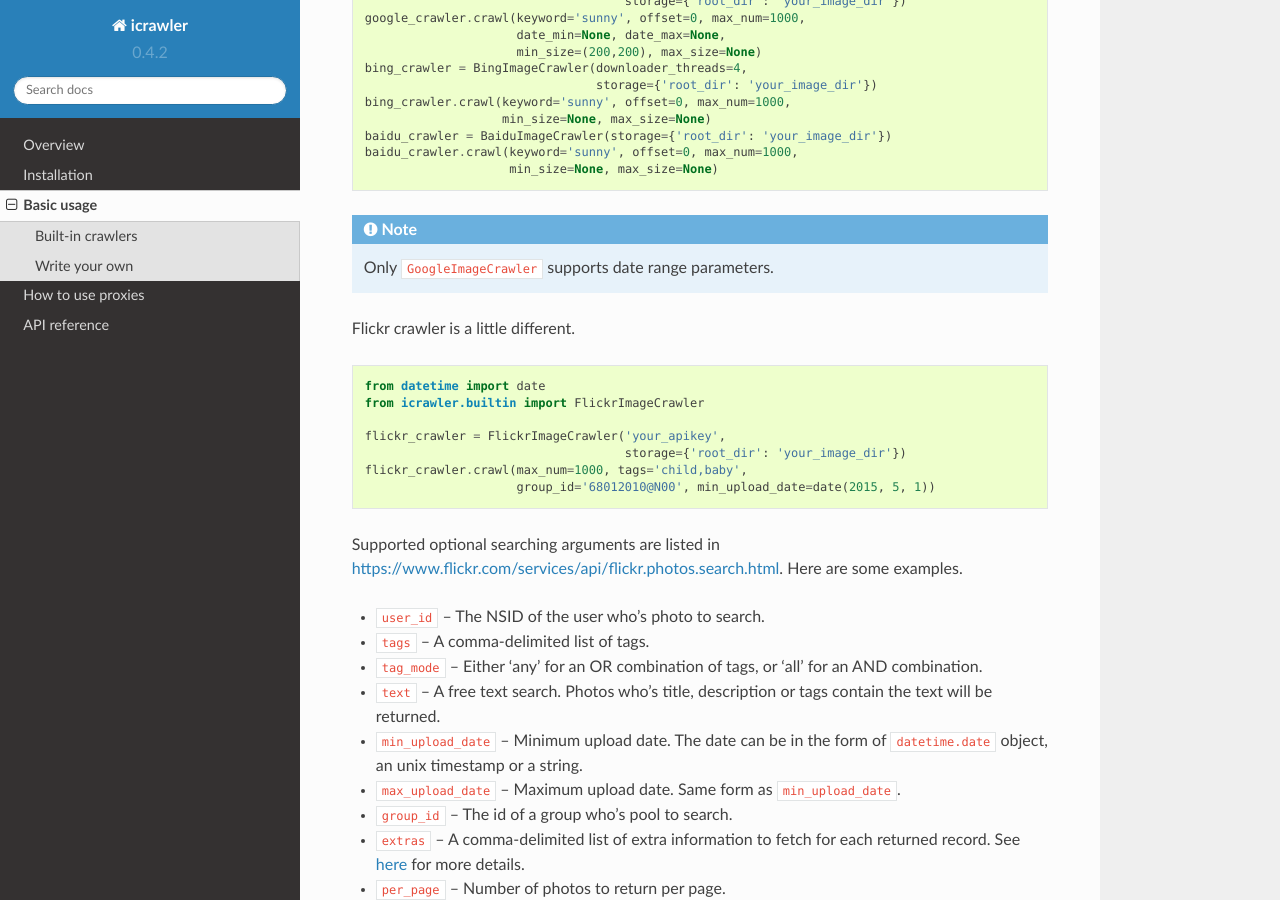
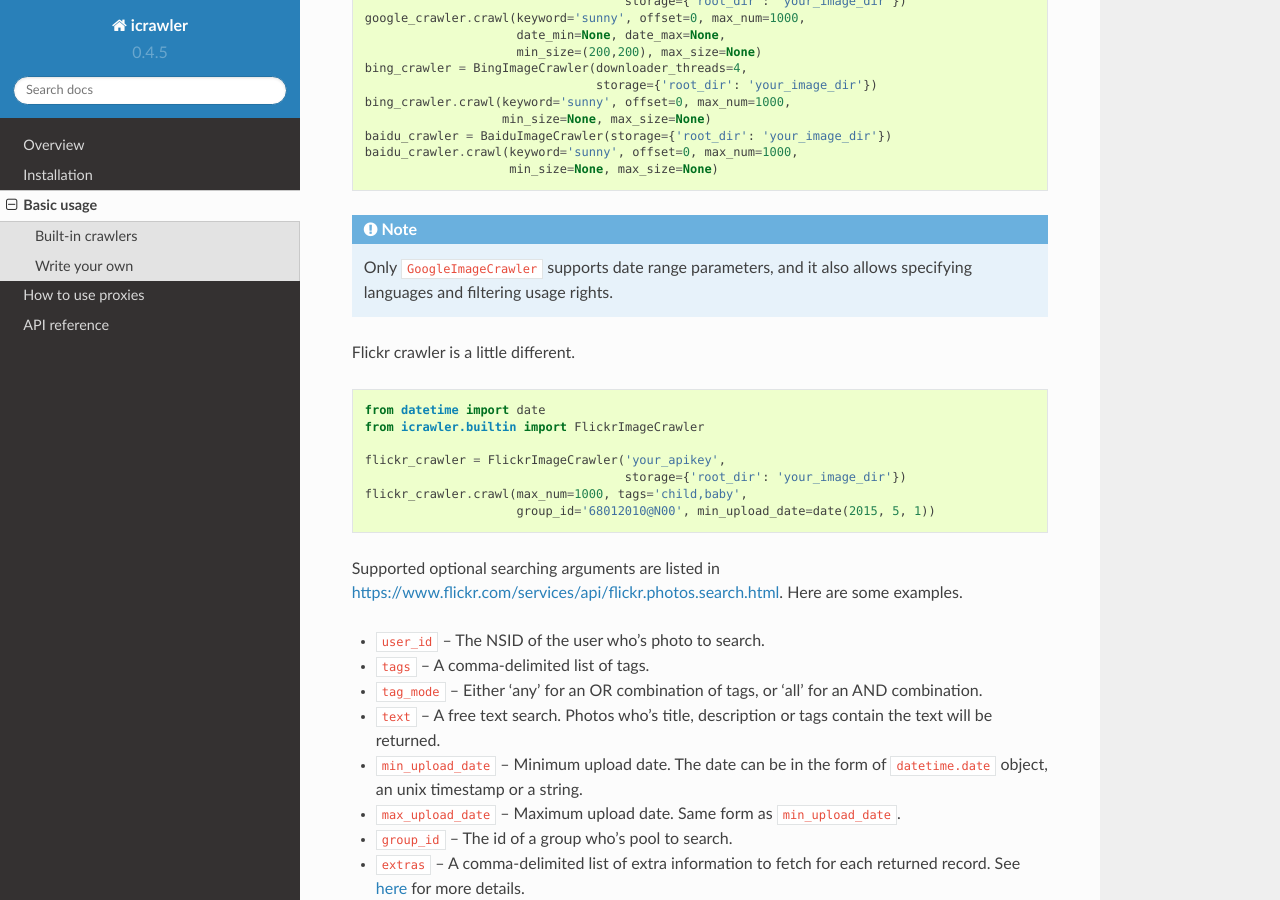
Before and after one commit to hellock/icrawler, a Sphinx documentation site: the page built from docs/usage.rst, in a window 1280 px wide and 900 px high, scrolled down 574 px. Built offline with Sphinx 7.4.7 and the Read the Docs theme 2.0.0, drawn with Linux system fonts in a browser that asks for light colours.

```diff
--- a/docs/conf.py
+++ b/docs/conf.py
@@ -20,6 +20,7 @@
 import os
 import sys
 sys.path.insert(0, os.path.abspath('..'))
+import icrawler
 
 # -- General configuration ------------------------------------------------
 
@@ -56,7 +57,7 @@
 # built documents.
 #
 # The short X.Y version.
-version = '0.4.2'
+version = icrawler.__version__
 # The full version, including alpha/beta/rc tags.
 release = version
 
--- a/docs/usage.rst
+++ b/docs/usage.rst
@@ -33,7 +33,7 @@
     baidu_crawler.crawl(keyword='sunny', offset=0, max_num=1000,
                         min_size=None, max_size=None)
 
-.. note:: Only ``GoogleImageCrawler`` supports date range parameters.
+.. note:: Only ``GoogleImageCrawler`` supports date range parameters, and it also allows specifying languages and filtering usage rights.
 
 Flickr crawler is a little different.
 
--- a/icrawler/__init__.py
+++ b/icrawler/__init__.py
@@ -3,7 +3,7 @@
 from .downloader import Downloader, ImageDownloader
 from .crawler import Crawler
 
-__version__ = '0.4.4'
+__version__ = '0.4.5'
 
 __all__ = [
     'Crawler', 'Downloader', 'ImageDownloader', 'Feeder', 'SimpleSEFeeder',
```
Also changed, not shown: 1 other file.
